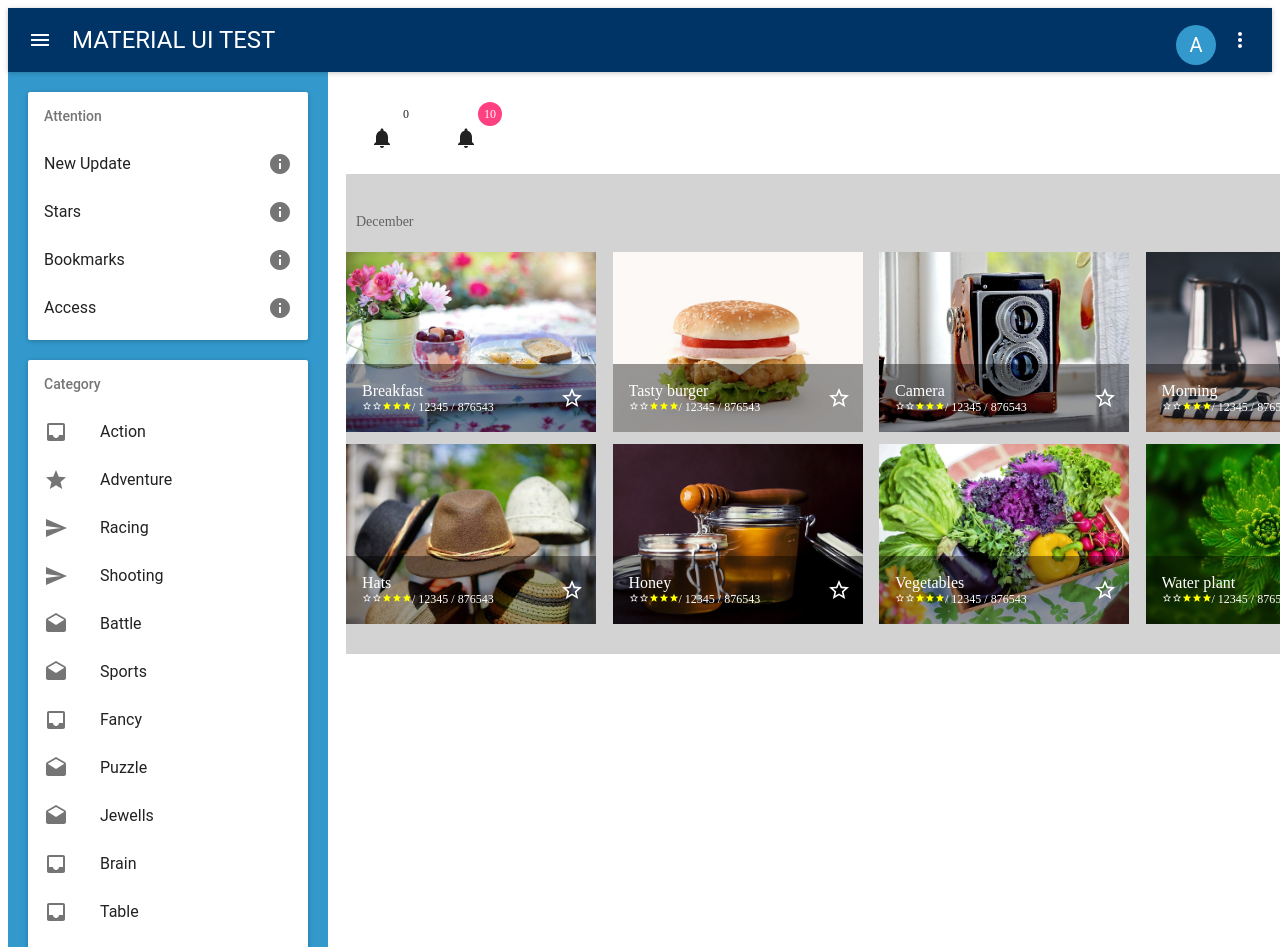
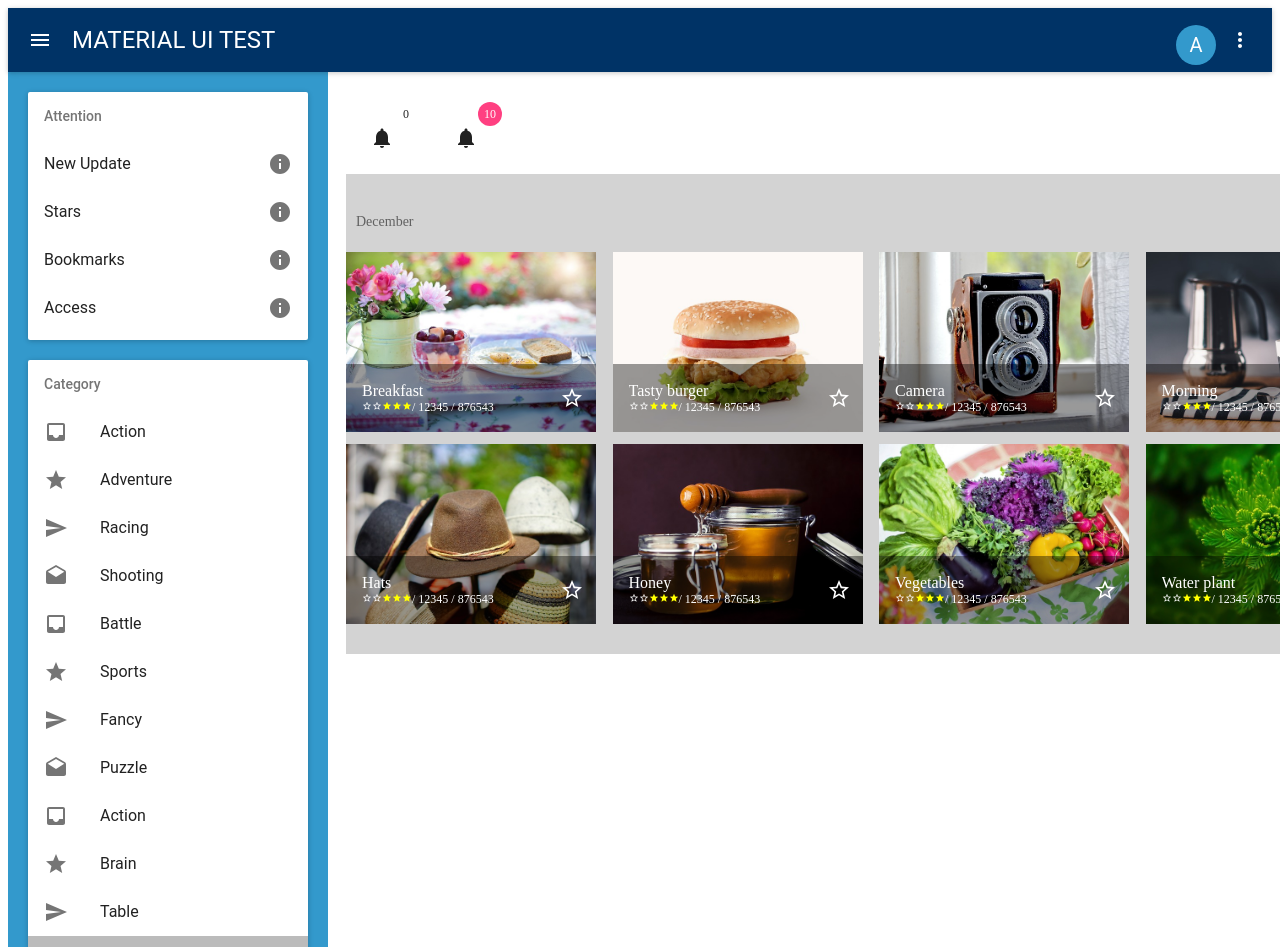
Before and after one commit to ngzm/freegame-link, a React app: page / in a window 1280 px wide. Shown: the top 947 px of the page. Built offline with nearby package versions, Linux system fonts and the light colour scheme; the HTML template or start-up script is replaced by a standard one.

Commit message:
WIP. Making client using Redux

```diff
--- a/src/components/SideMenu.jsx
+++ b/src/components/SideMenu.jsx
@@ -2,11 +2,9 @@ import React from 'react';
 import Paper from 'material-ui/Paper';
 import { List, ListItem } from 'material-ui/List';
 import Subheader from 'material-ui/Subheader';
-import ContentInbox from 'material-ui/svg-icons/content/inbox';
-import ActionGrade from 'material-ui/svg-icons/action/grade';
-import ContentSend from 'material-ui/svg-icons/content/send';
-import ContentDrafts from 'material-ui/svg-icons/content/drafts';
 import ActionInfo from 'material-ui/svg-icons/action/info';
+import RdxSideMenuItem from '../containers/RdxSideMenuItem';
+import { CATEGORY_KEY } from '../modules/category';
 import './SideMenu.css';
 
 export default () => (
@@ -33,17 +31,17 @@ export const AttentionMenu = () => (
 export const CategoryMenu = () => (
   <List>
     <Subheader>Category</Subheader>
-    <ListItem primaryText="Action" leftIcon={<ContentInbox />} />
-    <ListItem primaryText="Adventure" leftIcon={<ActionGrade />} />
-    <ListItem primaryText="Racing" leftIcon={<ContentSend />} />
-    <ListItem primaryText="Shooting" leftIcon={<ContentSend />} />
-    <ListItem primaryText="Battle" leftIcon={<ContentDrafts />} />
-    <ListItem primaryText="Sports" leftIcon={<ContentDrafts />} />
-    <ListItem primaryText="Fancy" leftIcon={<ContentInbox />} />
-    <ListItem primaryText="Puzzle" leftIcon={<ContentDrafts />} />
-    <ListItem primaryText="Jewells" leftIcon={<ContentDrafts />} />
-    <ListItem primaryText="Brain" leftIcon={<ContentInbox />} />
-    <ListItem primaryText="Table" leftIcon={<ContentInbox />} />
-    <ListItem primaryText="Variety" leftIcon={<ContentInbox />} />
+    <RdxSideMenuItem category={CATEGORY_KEY.action} />
+    <RdxSideMenuItem category={CATEGORY_KEY.adventure} />
+    <RdxSideMenuItem category={CATEGORY_KEY.racing} />
+    <RdxSideMenuItem category={CATEGORY_KEY.shooting} />
+    <RdxSideMenuItem category={CATEGORY_KEY.battle} />
+    <RdxSideMenuItem category={CATEGORY_KEY.sports} />
+    <RdxSideMenuItem category={CATEGORY_KEY.fancy} />
+    <RdxSideMenuItem category={CATEGORY_KEY.puzzle} />
+    <RdxSideMenuItem category={CATEGORY_KEY.jewels} />
+    <RdxSideMenuItem category={CATEGORY_KEY.brain} />
+    <RdxSideMenuItem category={CATEGORY_KEY.table} />
+    <RdxSideMenuItem category={CATEGORY_KEY.variety} />
   </List>
 );
--- /dev/null
+++ b/src/components/SideMenuItem.jsx
@@ -0,0 +1,101 @@
+import React from 'react';
+import PropTypes from 'prop-types';
+import { ListItem } from 'material-ui/List';
+import ContentInbox from 'material-ui/svg-icons/content/inbox';
+import ActionGrade from 'material-ui/svg-icons/action/grade';
+import ContentSend from 'material-ui/svg-icons/content/send';
+import ContentDrafts from 'material-ui/svg-icons/content/drafts';
+import { CATEGORY_KEY } from '../modules/category';
+import './SideMenu.css';
+
+const SideMenuItem = (props) => {
+  const style = (props.active)
+    ? { color: 'yellow', backgroundColor: '#BBBBBB' }
+    : {};
+
+  let primaryText;
+  let leftIcon;
+  switch (props.category) {
+    case CATEGORY_KEY.action:
+      primaryText = 'Action';
+      leftIcon = <ContentInbox />;
+      break;
+
+    case CATEGORY_KEY.adventure:
+      primaryText = 'Adventure';
+      leftIcon = <ActionGrade />;
+      break;
+
+    case CATEGORY_KEY.racing:
+      primaryText = 'Racing';
+      leftIcon = <ContentSend />;
+      break;
+
+    case CATEGORY_KEY.shooting:
+      primaryText = 'Shooting';
+      leftIcon = <ContentDrafts />;
+      break;
+
+    case CATEGORY_KEY.battle:
+      primaryText = 'Battle';
+      leftIcon = <ContentInbox />;
+      break;
+
+    case CATEGORY_KEY.sports:
+      primaryText = 'Sports';
+      leftIcon = <ActionGrade />;
+      break;
+
+    case CATEGORY_KEY.fancy:
+      primaryText = 'Fancy';
+      leftIcon = <ContentSend />;
+      break;
+
+    case CATEGORY_KEY.puzzle:
+      primaryText = 'Puzzle';
+      leftIcon = <ContentDrafts />;
+      break;
+
+    case CATEGORY_KEY.jewells:
+      primaryText = 'Jewells';
+      leftIcon = <ContentInbox />;
+      break;
+
+    case CATEGORY_KEY.brain:
+      primaryText = 'Brain';
+      leftIcon = <ActionGrade />;
+      break;
+
+    case CATEGORY_KEY.table:
+      primaryText = 'Table';
+      leftIcon = <ContentSend />;
+      break;
+
+    case CATEGORY_KEY.variety:
+      primaryText = 'Variety';
+      leftIcon = <ContentDrafts />;
+      break;
+
+    default:
+      primaryText = 'Action';
+      leftIcon = <ContentInbox />;
+      break;
+  }
+
+  return (
+    <ListItem
+      style={style}
+      primaryText={primaryText}
+      leftIcon={leftIcon}
+      onClick={() => { props.onClick(); }}
+    />
+  );
+};
+
+SideMenuItem.propTypes = {
+  active: PropTypes.bool.isRequired,
+  category: PropTypes.number.isRequired,
+  onClick: PropTypes.func.isRequired,
+};
+
+export default SideMenuItem;
--- a/src/containers/SideMenuItem.jsx
+++ b/src/containers/RdxSideMenuItem.jsx
@@ -1,6 +1,6 @@
 import { connect } from 'react-redux';
-import { setCategory } from '../modules/games';
-import SideListItem from '../components/SideListItem';
+import { setCategory } from '../modules/category';
+import SideMenuItem from '../components/SideMenuItem';
 
 const mapStateToProps = (state, ownProps) => (
   {
@@ -15,4 +15,4 @@ const mapDispatchToProps = (dispatch, ownProps) => ({
 export default connect(
   mapStateToProps,
   mapDispatchToProps,
-)(SideListItem);
+)(SideMenuItem);
--- /dev/null
+++ b/src/modules/category.js
@@ -0,0 +1,31 @@
+const SET_CATEGORY = 'SET_CATEGORY';
+
+export const CATEGORY_KEY = {
+  action: 1,
+  adventure: 2,
+  racing: 3,
+  shooting: 4,
+  battle: 5,
+  sports: 6,
+  fancy: 7,
+  puzzle: 8,
+  jewels: 9,
+  brain: 10,
+  table: 11,
+  variety: 12,
+};
+
+export const setCategory = category => ({
+  type: SET_CATEGORY,
+  category,
+});
+
+export const category = (state = CATEGORY_KEY.variety, action) => {
+  switch (action.type) {
+    case SET_CATEGORY:
+      return action.category;
+
+    default:
+      return state;
+  }
+};
--- a/src/modules/games.js
+++ b/src/modules/games.js
@@ -1,29 +1,7 @@
 const SET_GAMES = 'SET_GAMES';
-const SET_CATEGORY = 'SET_CATEGORY';
-
-export const CATEGORY_KEY = {
-  action: 1,
-  adventure: 2,
-  racing: 3,
-  shooting: 4,
-  battle: 5,
-  sports: 6,
-  fancy: 7,
-  puzzle: 8,
-  jewels: 9,
-  brain: 10,
-  table: 11,
-  variety: 12,
-};
-
 export const setGames = games => ({
   type: SET_GAMES,
   games,
-});
-
-export const setCategory = category => ({
-  type: SET_CATEGORY,
-  category,
 });
 
 export const games = (state = [], action) => {
@@ -31,9 +9,6 @@ export const games = (state = [], action) => {
     case SET_GAMES:
       return action.games;
 
-    case SET_CATEGORY:
-      return action.category;
-
     default:
       return state;
   }
--- a/src/modules/reducers.js
+++ b/src/modules/reducers.js
@@ -1,8 +1,10 @@
 import { combineReducers } from 'redux';
 import { games } from './games';
+import { category } from './category';
 import { sortkey } from './sortkey';
 
 export default combineReducers({
   games,
+  category,
   sortkey,
 });
```
